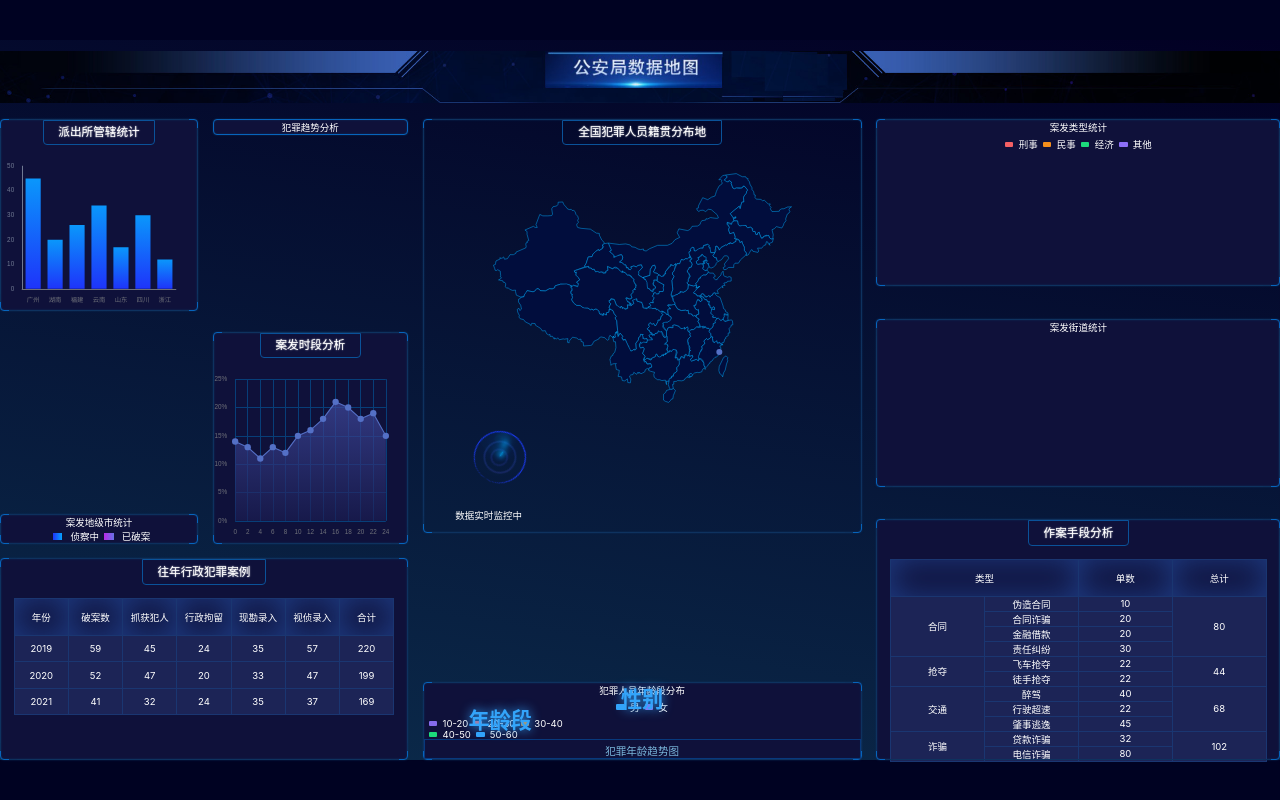
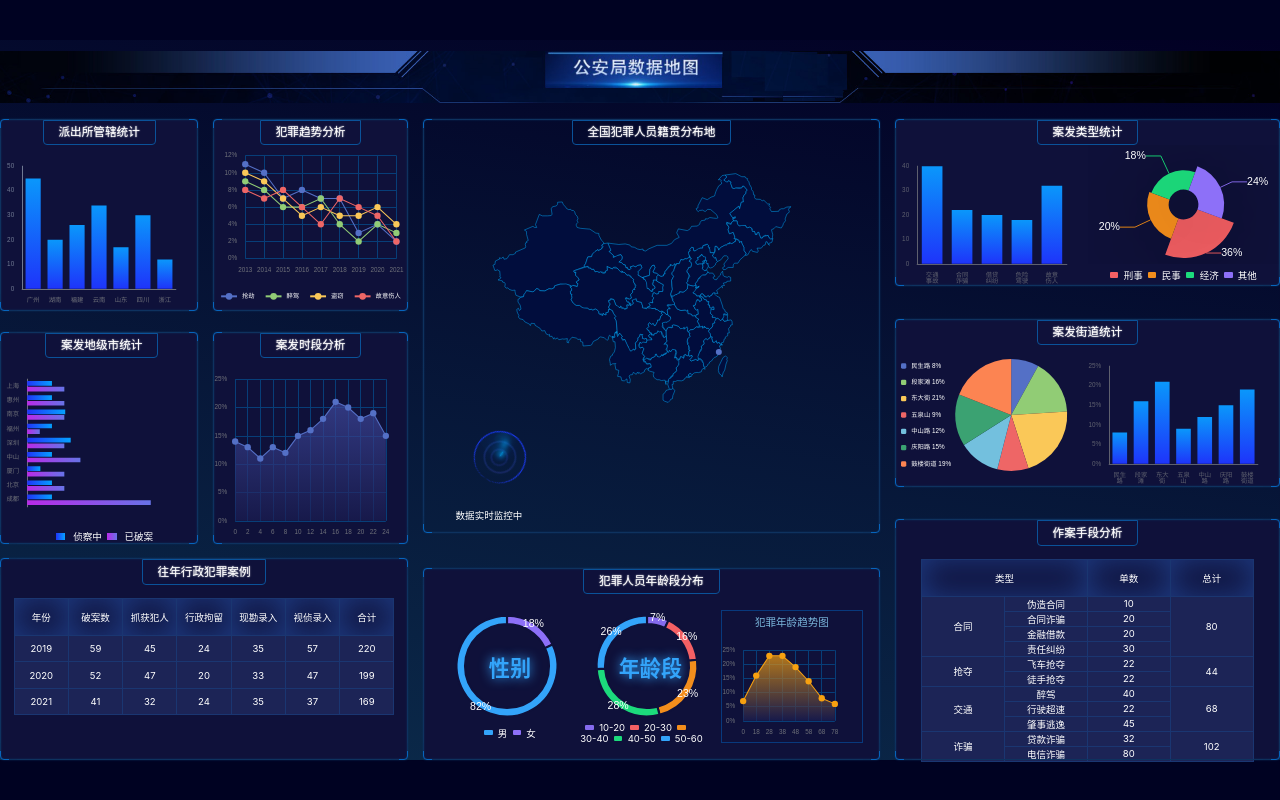
Before and after one commit to LiuYiBest/Data, a React (Vite) app: page /#/ in a window 1280 px wide. Built offline with nearby package versions, Linux system fonts and the light colour scheme.

Commit message:
完成全局echarts

```diff
--- a/src/components/chart-2.tsx
+++ b/src/components/chart-2.tsx
@@ -91,7 +91,7 @@ export const Chart2 = () => {
     }, []);
 
     return (
-        <div className="bordered 破获排名">
+        <div className="bordered chart2">
             <h2>案发地级市统计</h2>
             <div ref={divRef} className="chart"/>
             <div className="legend">
--- a/src/components/chart-3.tsx
+++ b/src/components/chart-3.tsx
@@ -70,7 +70,7 @@ export const Chart3 = () => {
     }, []);
 
     return (
-        <div className="bordered 发案趋势">
+        <div className="bordered chart3">
             <h2>犯罪趋势分析</h2>
             <div ref={divRef} className="chart"/>
         </div>
--- a/src/pages/home.tsx
+++ b/src/pages/home.tsx
@@ -35,7 +35,7 @@ export const Home = () => {
                 </section>
                 <section className="section4">
                     <Chart6/>
-                    <div className="bordered 年龄段">
+                    <div className="bordered chart7">
                         <h2>犯罪人员年龄段分布</h2>
                         <div className="charts">
                             <Chart7/>
@@ -45,21 +45,21 @@ export const Home = () => {
                     </div>
                 </section>
                 <section className="section5">
-                    <div className="bordered row1 案发类型">
+                    <div className="bordered row1 chart8">
                         <h2>案发类型统计</h2>
                         <div className="charts">
                             <Chart10/>
                             <Chart11/>
                         </div>
                     </div>
-                    <div className="bordered row2 案发街道">
+                    <div className="bordered row2 chart9">
                         <h2>案发街道统计</h2>
                         <div className="charts">
                             <Chart12/>
                             <Chart13/>
                         </div>
                     </div>
-                    <div className="bordered row3 作案手段">
+                    <div className="bordered row3 chart10">
                         <Chart14/>
                     </div>
                 </section>
```
